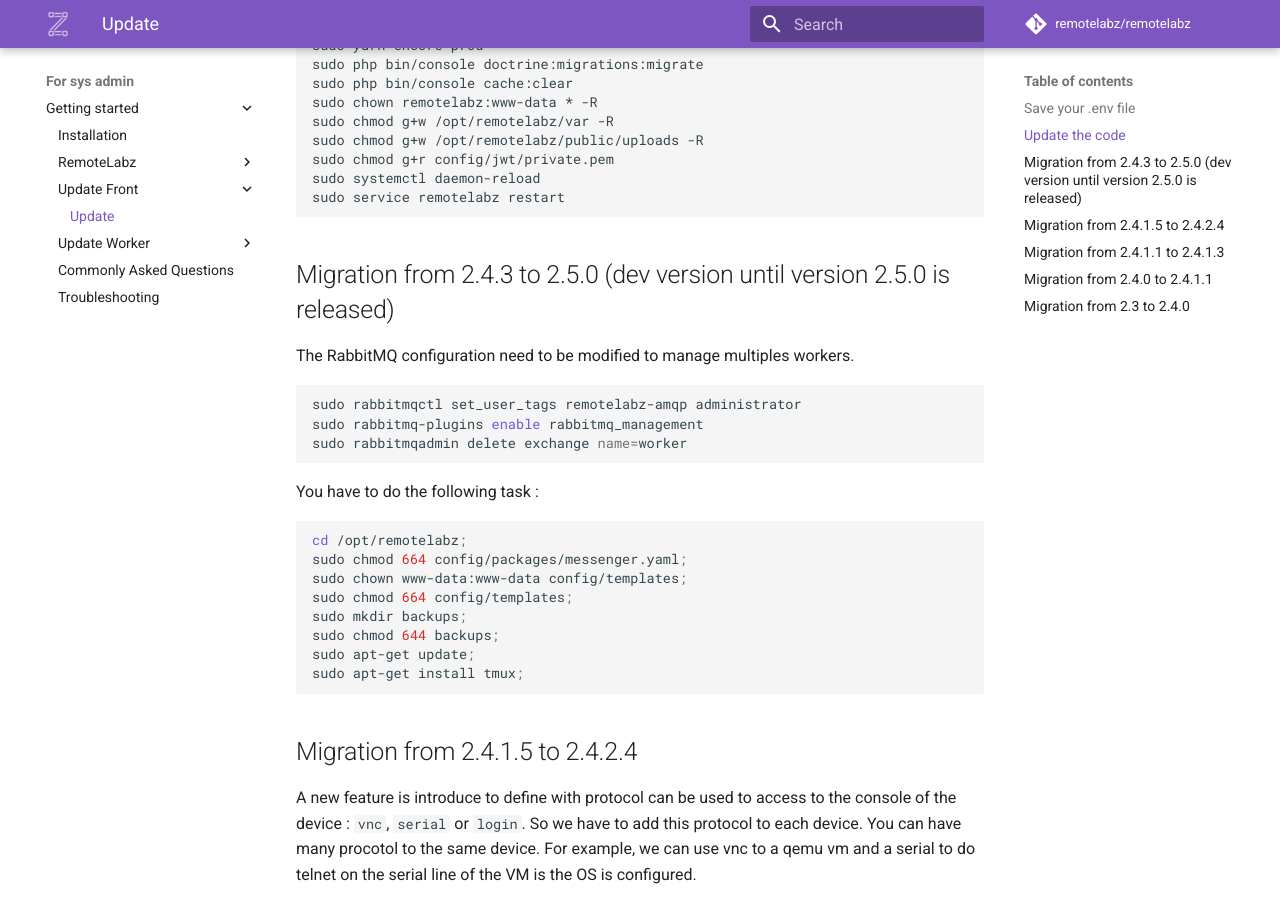
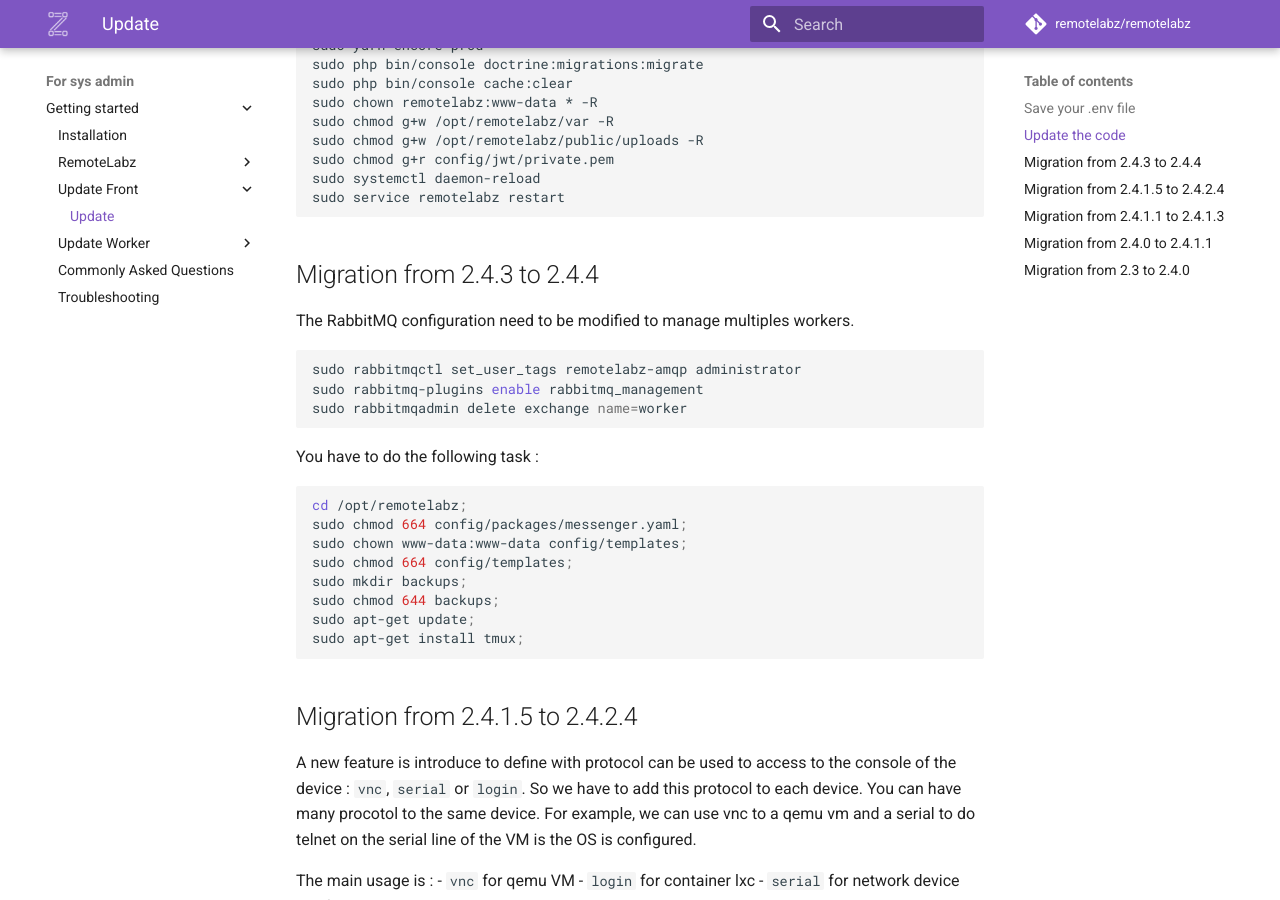
Before and after one commit to remotelabz/remotelabz-docs, an MkDocs documentation site: the page built from docs/administrators/getting-started/ubuntu-front-update.md, in a window 1280 px wide and 900 px high, scrolled down 887 px. Built offline with MkDocs 1.6.1 and Material for MkDocs 9.7.7, drawn with Linux system fonts in a browser that asks for light colours; comment, search, counter and statistics services are not loaded.

Commit message:
update process to 2.4.4

````diff
--- a/docs/administrators/getting-started/ubuntu-front-update.md
+++ b/docs/administrators/getting-started/ubuntu-front-update.md
@@ -40,7 +40,7 @@ sudo systemctl daemon-reload
 sudo service remotelabz restart
 ```
 
-##Migration from 2.4.3 to 2.5.0 (dev version until version 2.5.0 is released)
+##Migration from 2.4.3 to 2.4.4
 
 The RabbitMQ configuration need to be modified to manage multiples workers.
 ```bash
````
